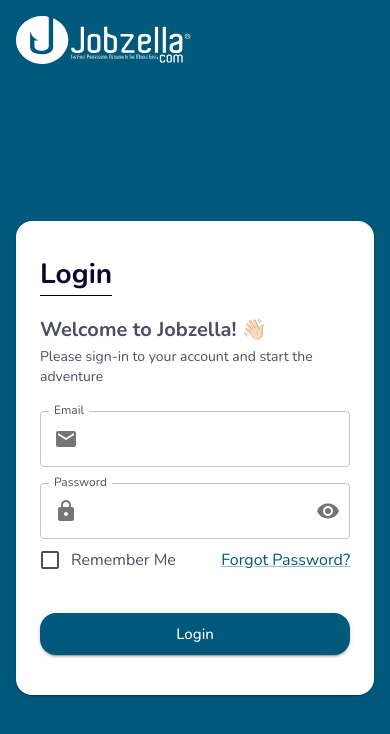
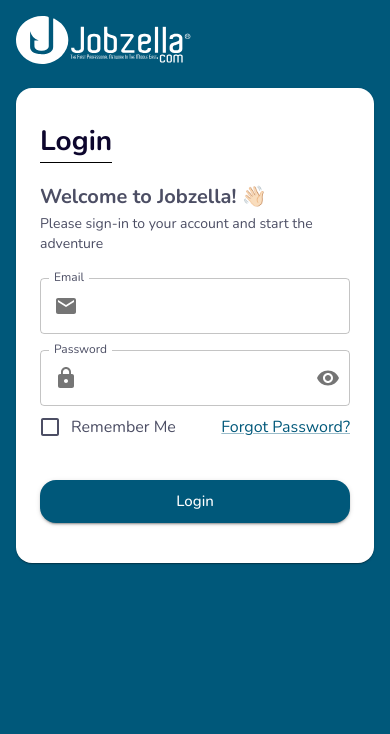
Before and after one commit to AhmedEid3/jobzella-app, a Next.js app: page /login in a window 390 px wide. Shown: the top 734 px of the page. Built offline with nearby package versions, Linux system fonts and the light colour scheme.

Commit message:
Fix Login Form Responsive @mobile device

```diff
--- a/app/login/page.tsx
+++ b/app/login/page.tsx
@@ -14,13 +14,12 @@
         overflow: 'auto',
         display: 'flex',
         flexDirection: 'column',
-        justifyContent: 'space-between',
         py: { xs: '1rem', sm: '2rem', md: '3rem' },
       }}
     >
       <Header />
 
-      <Box component="main" my={'auto'}>
+      <Box component="main" sx={{ my: { xs: 0, sm: 'auto' } }}>
         <Container>
           <Grid container alignItems={'center'}>
             <Grid
```
